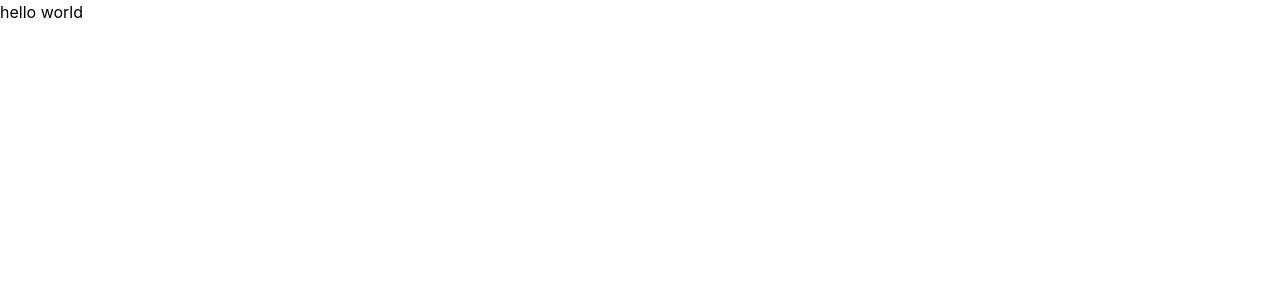
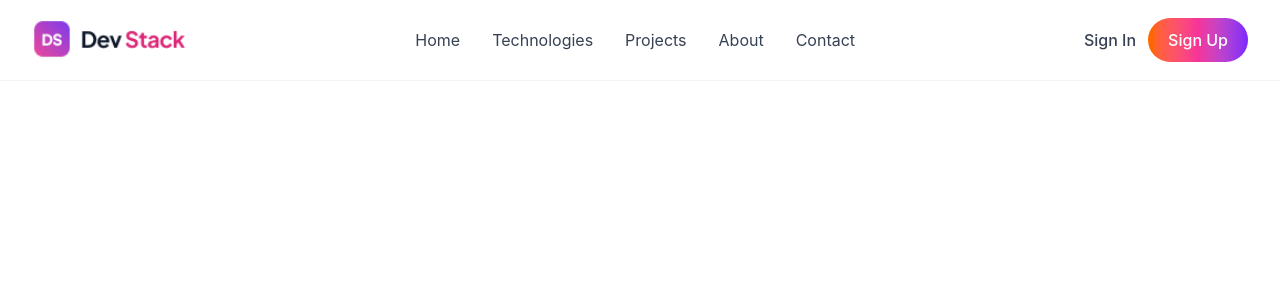
Before and after one commit to arifdeep75/Dev-Stack, a React (Vite) app: page / in a window 1280 px wide. Shown: the top 300 px of the page. Built offline with nearby package versions, Linux system fonts and the light colour scheme.

Commit message:
Build responsive navbar

```diff
--- a/src/App.tsx
+++ b/src/App.tsx
@@ -1,9 +1,11 @@
+import Navbar from "./components/Navbar";
+
 function App() {
   return (
     <>
-hello world
+      <Navbar />
     </>
-  )
+  );
 }
 
-export default App
+export default App;
--- a/src/components/Navbar.tsx
+++ b/src/components/Navbar.tsx
@@ -0,0 +1,52 @@
+const Navbar = () => {
+  return (
+    <nav className="sticky top-0 z-50 bg-white border-b border-gray-100">
+      <div className="max-w-7xl mx-auto px-4 sm:px-6 lg:px-8">
+        <div className="flex items-center justify-between h-20">
+
+          {/* Logo */}
+          <div className="flex items-center">
+  <img
+    src="/images/logo-text.png"
+    alt="Dev Stack"
+    className="h-10 w-auto"
+  />
+</div>
+
+          {/* Desktop Menu */}
+          <div className="hidden md:flex items-center gap-8">
+            <a href="#" className="text-gray-700 hover:text-pink-500 transition">
+              Home
+            </a>
+            <a href="#technologies" className="text-gray-700 hover:text-pink-500 transition">
+              Technologies
+            </a>
+            <a href="#projects" className="text-gray-700 hover:text-pink-500 transition">
+              Projects
+            </a>
+            <a href="#about" className="text-gray-700 hover:text-pink-500 transition">
+              About
+            </a>
+            <a href="#contact" className="text-gray-700 hover:text-pink-500 transition">
+              Contact
+            </a>
+          </div>
+
+          {/* Auth Buttons */}
+          <div className="flex items-center gap-3">
+            <button className="hidden sm:block text-gray-700 font-medium hover:text-pink-500 transition">
+              Sign In
+            </button>
+
+            <button className="px-5 py-2.5 rounded-full text-white font-medium bg-linear-to-r from-orange-500 via-pink-500 to-violet-600 hover:opacity-90 transition">
+              Sign Up
+            </button>
+          </div>
+
+        </div>
+      </div>
+    </nav>
+  );
+};
+
+export default Navbar;
```
